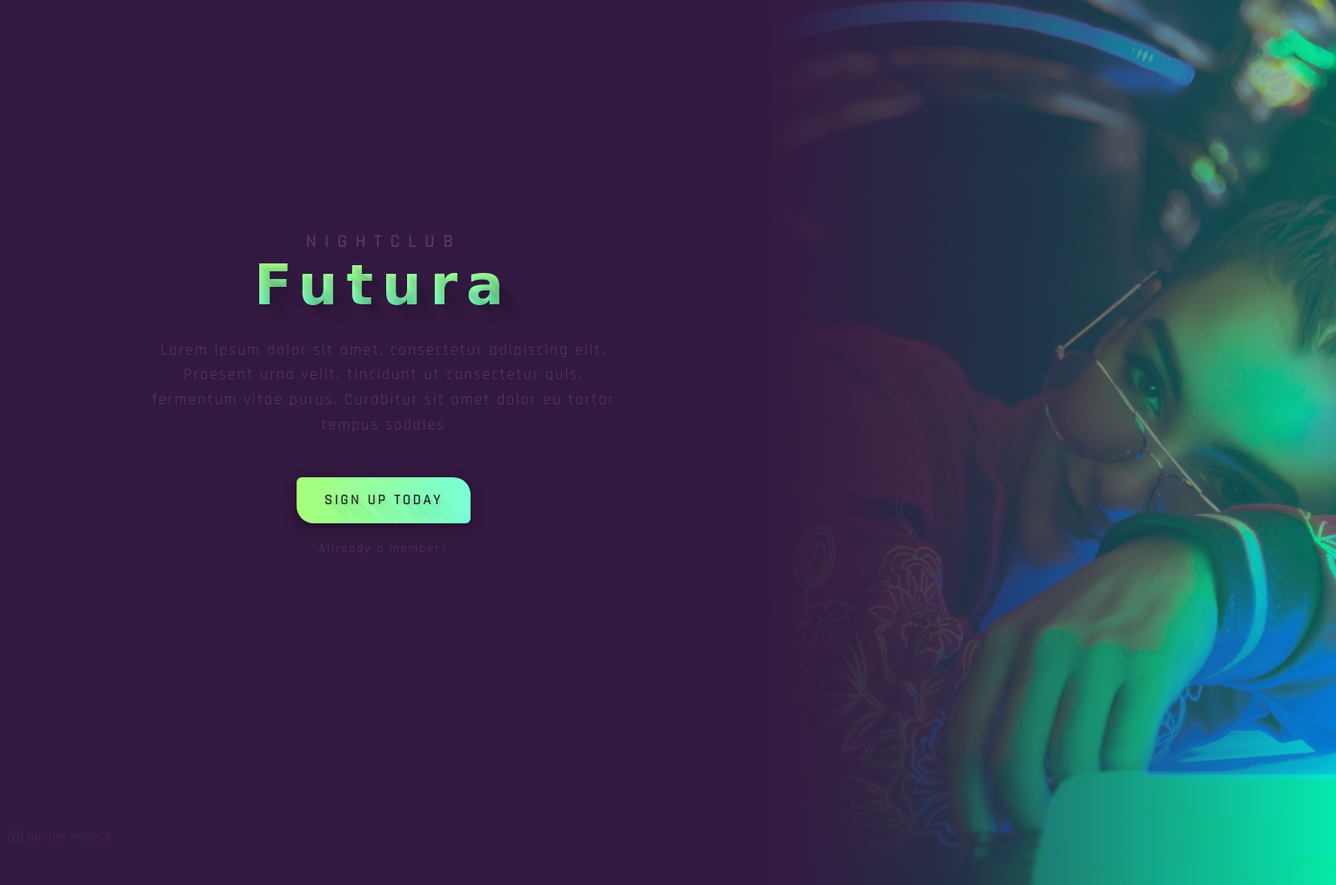
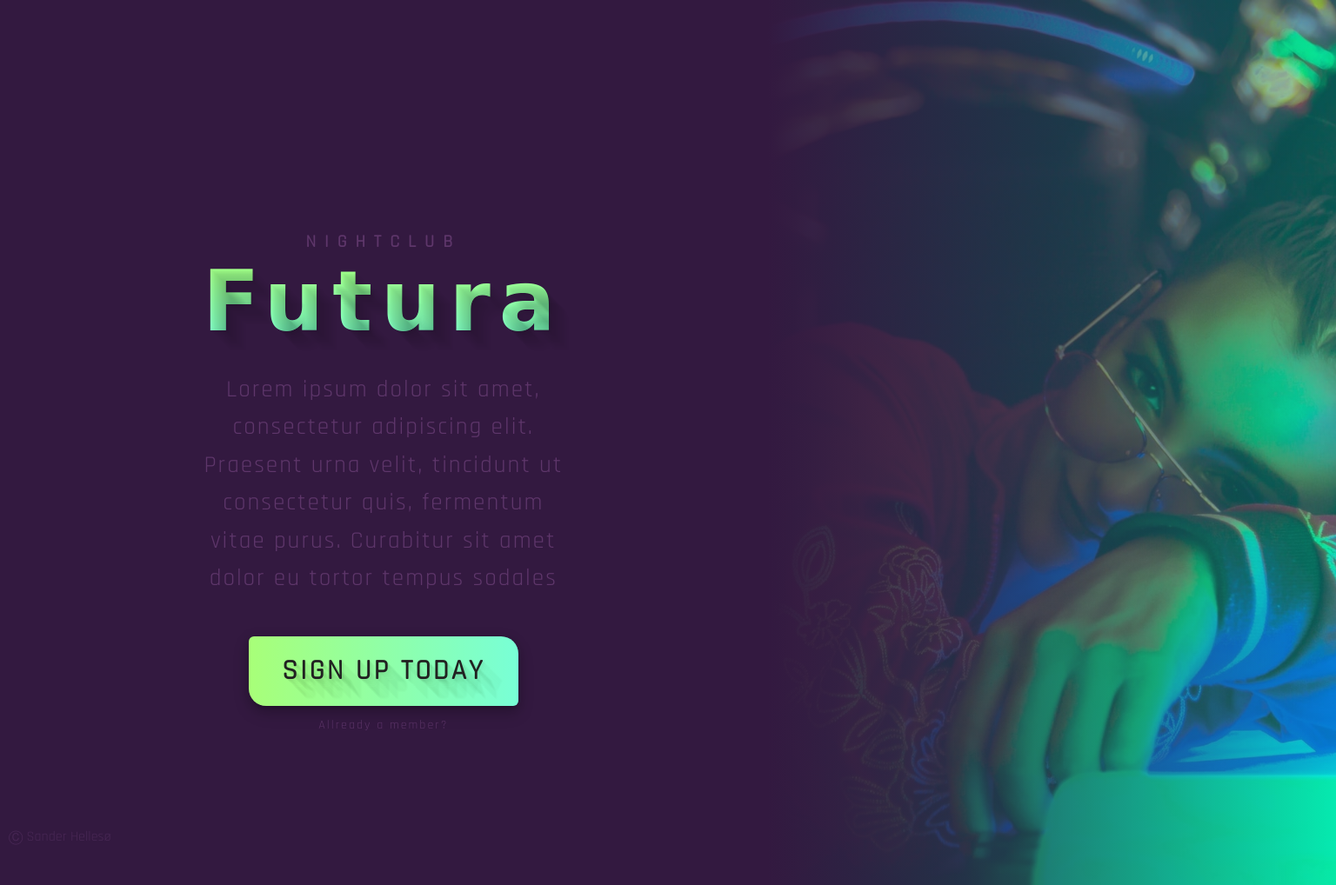
Before and after one commit to sanderhelleso/cst-336, a PHP site: page /hw/hw3/ in a window 1536 px wide. Shown: the whole page at 87% size. Run offline with PHP 8.4, Linux system fonts and the light colour scheme; data that the repository does not hold is empty; some web fonts are replaced.

Commit message:
fixed media queries for hw3

```diff
--- a/hw/hw3/css/style.css
+++ b/hw/hw3/css/style.css
@@ -296,6 +296,23 @@ form select {
     opacity: 0.5;
 }
 
+@media (min-width: 1400px) {
+    #form-intro {
+        max-width: 50%;
+        font-size: 1.7rem;
+        margin-bottom: 4rem;
+    }
+
+    #form-button {
+        font-size: 2rem;
+        padding: 1.2rem 2.4rem;
+    }
+
+    #form-heading {
+        font-size: 6rem;
+    }
+}
+
 @media (max-width: 1000px) {
     .grid-item {
         padding: 50px;
```
